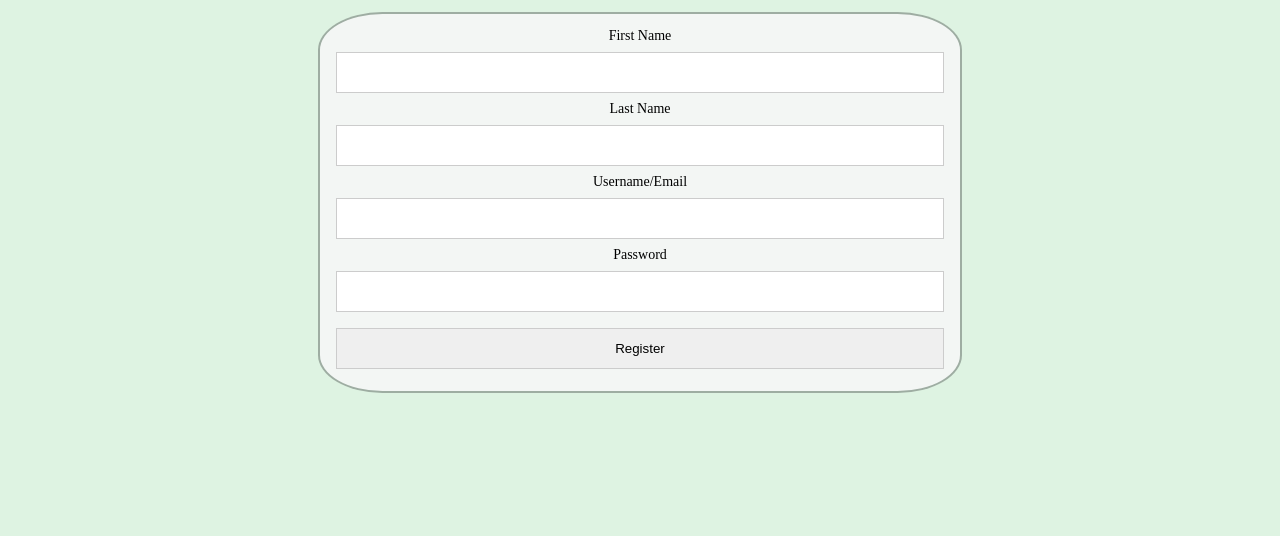
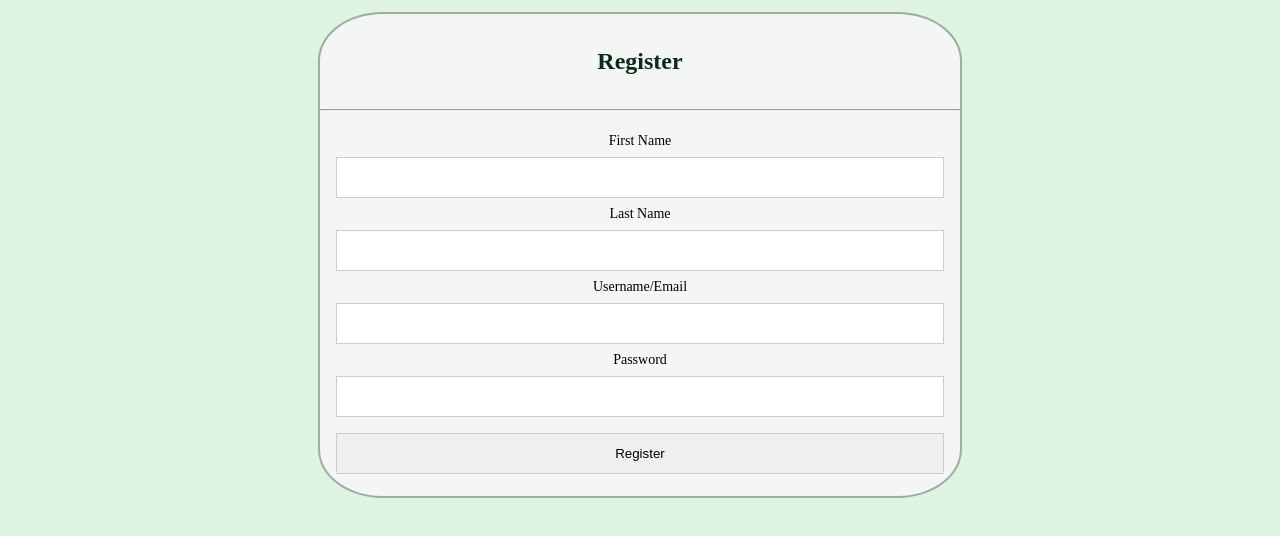
Before and after one commit to J03lMATH/WDPS25, a plain HTML site: page Project/register.html in a window 1280 px wide. Shown: the part 48-584 px from the top of the page. Drawn offline with Linux system fonts and the light colour scheme.

Commit message:
adding a few small detaila in style

```diff
--- a/Project/register.html
+++ b/Project/register.html
@@ -18,6 +18,8 @@
     </div>
 
     <div class="loginReg">
+        <h2>Register</h2>
+        <hr>
         <form class="logReg" action="to-some-server" method="post">
             <label for="fName">First Name</label>
             <input type="text" id="fName" name="fName" required>
--- a/Project/style.css
+++ b/Project/style.css
@@ -55,7 +55,7 @@ div.loginReg {
     border: 2px solid #092c145d;
 }
 
-div.loginReg h1{
+div.loginReg h2{
     text-align: center;
     padding: 14px 16px;
     color: #092c14;
@@ -83,6 +83,7 @@ div.posting{
     margin: 0 auto;
     width: 50%;
     border-radius: 10%;
+    border: 2px solid #092c145d;
 }
 
 div.posting h3{
```
Also changed, not shown: Project/login.html (+1 -1 lines).
